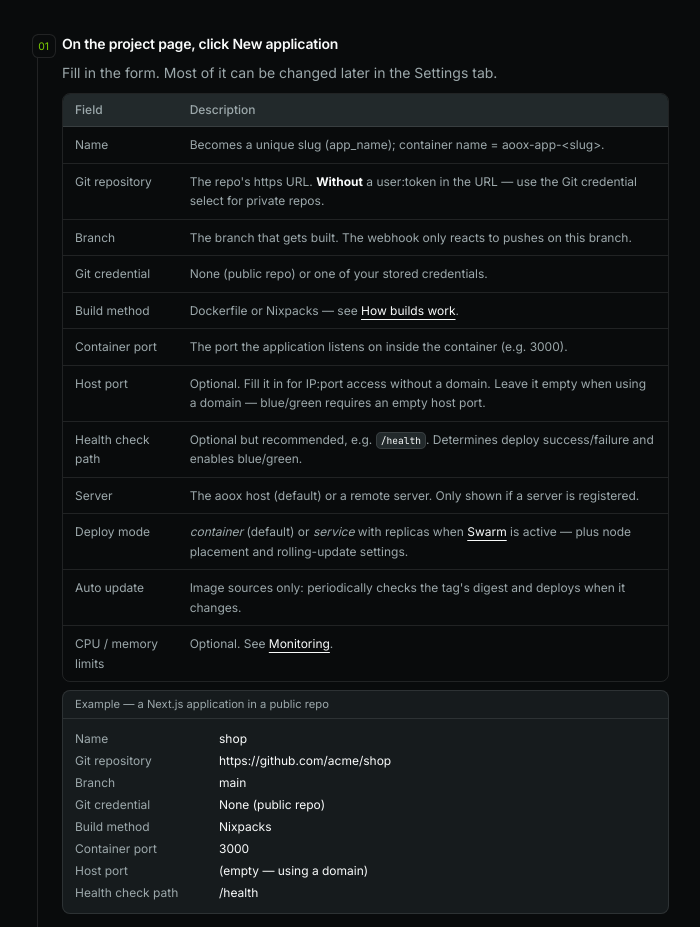
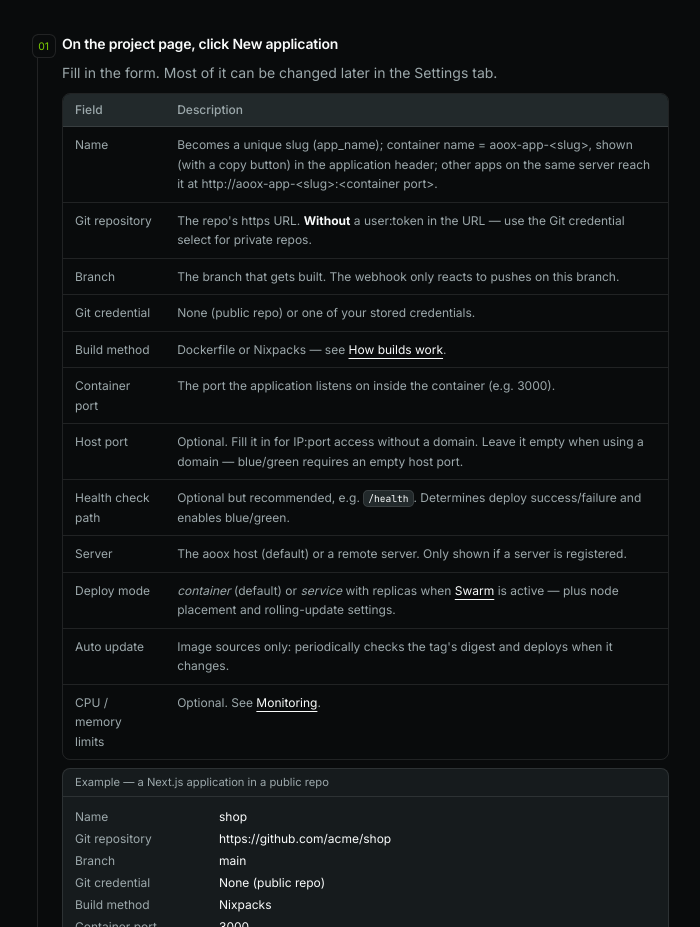
Before and after one commit to hideandseeklab/aoox-landing, a Next.js app: page /docs/applications in a window 1280 px wide. Shown: the part 986-1913 px from the top of the page, without its empty margins (307-1007 px from the left). Built offline with nearby package versions, Linux system fonts and the light colour scheme.

Commit message:
docs: mention the container name shown on the application page

```diff
--- a/src/app/(en)/docs/applications/page.tsx
+++ b/src/app/(en)/docs/applications/page.tsx
@@ -120,7 +120,7 @@ export default function Page() {
           <Table
             head={["Field", "Description"]}
             rows={[
-              ["Name", "Becomes a unique slug (app_name); container name = aoox-app-<slug>."],
+              ["Name", "Becomes a unique slug (app_name); container name = aoox-app-<slug>, shown (with a copy button) in the application header; other apps on the same server reach it at http://aoox-app-<slug>:<container port>."],
               [
                 "Git repository",
                 <>
--- a/src/app/(id)/id/docs/aplikasi/page.tsx
+++ b/src/app/(id)/id/docs/aplikasi/page.tsx
@@ -117,7 +117,7 @@ export default function Page() {
           <Table
             head={["Field", "Keterangan"]}
             rows={[
-              ["Nama", "Jadi slug unik (app_name); nama container = aoox-app-<slug>."],
+              ["Nama", "Jadi slug unik (app_name); nama container = aoox-app-<slug>, ditampilkan (dengan tombol salin) di header aplikasi; aplikasi lain di server yang sama mengaksesnya lewat http://aoox-app-<slug>:<port container>."],
               [
                 "Git repository",
                 <>
```
